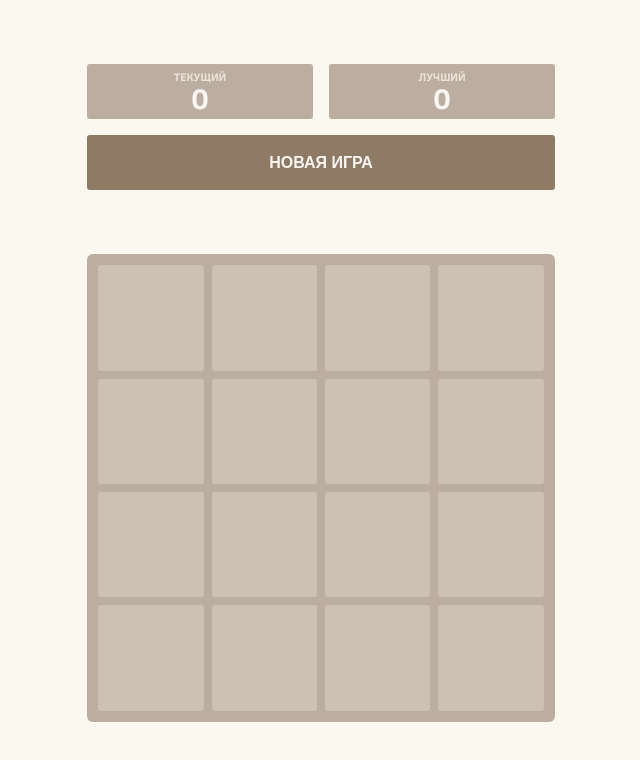
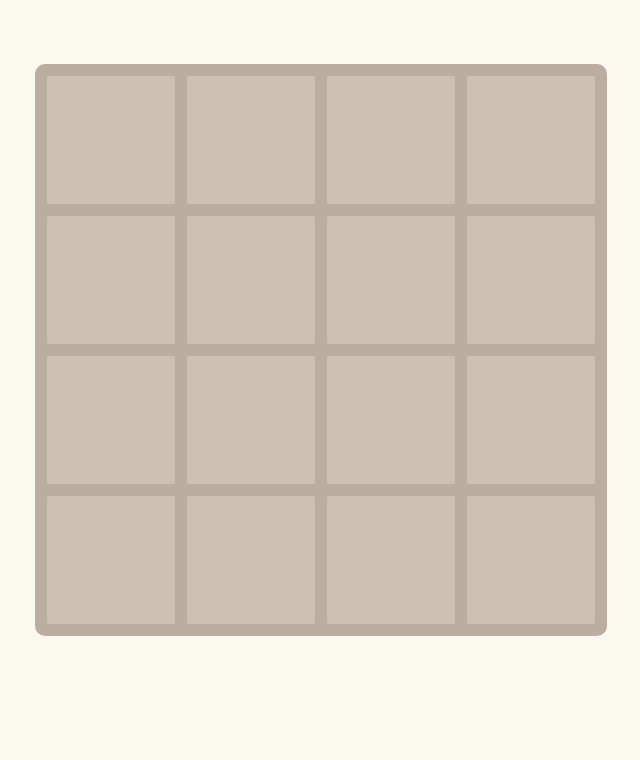
Before and after one commit to julfy-bs/2048, a website built with webpack: page index.html in a window 1280 px wide. Shown: the whole page, without its empty margins (319-959 px from the left). Built offline with nearby package versions, Linux system fonts and the light colour scheme; a web font is replaced by a local one.

Commit message:
feat: add game, board, cell, tile classes for base app functionality.

```diff
--- a/index.html
+++ b/index.html
@@ -6,55 +6,10 @@
         name="viewport">
   <meta content="ie=edge" http-equiv="X-UA-Compatible">
   <title>2048</title>
-  <link href="index.css" rel="stylesheet">
+  <link href="index.css" rel="stylesheet" type="text/html">
   <link href="src/shared/images/logo.svg" rel="shortcut icon" type="image/x-icon">
 </head>
 <body class="page">
-<header class="header">
-  <div class="header__wrapper">
-    <div class="score score_value_current">
-      <h2 class="score__title">Текущий</h2>
-      <span class="score__content">0</span>
-    </div>
-    <div class="score score_value_best">
-      <h2 class="score__title">Лучший</h2>
-      <span class="score__content">0</span>
-    </div>
-  </div>
-  <button aria-label="Начать новую игру" class="page__button restart" type="button">Новая игра</button>
-</header>
-<main class="page__content">
-  <div class="board">
-    <ul class="board__cells">
-      <li class="cell"></li>
-      <li class="cell"></li>
-      <li class="cell"></li>
-      <li class="cell"></li>
-      <li class="cell"></li>
-      <li class="cell"></li>
-      <li class="cell"></li>
-      <li class="cell"></li>
-      <li class="cell"></li>
-      <li class="cell"></li>
-      <li class="cell"></li>
-      <li class="cell"></li>
-      <li class="cell"></li>
-      <li class="cell"></li>
-      <li class="cell"></li>
-      <li class="cell"></li>
-    </ul>
-    <ul class="board__tiles">
-
-    </ul>
-  </div>
-</main>
-<footer class="footer">
-</footer>
-<template id="tile">
-  <li class="tile">
-    <span class="tile__content"></span>
-  </li>
-</template>
-<script src="src/features/index.js"></script>
+<canvas id="canvas">Если Вы видите это сообщение, то обновите, пожалуйста, браузер!</canvas>
 </body>
 </html>
--- a/package.json
+++ b/package.json
@@ -2,7 +2,7 @@
   "name": "2048",
   "version": "1.0.0",
   "description": "\"2048\" - пет проект для практики JS, вдохновленный популярной игрой 2048, написанной итальянским разработчиком Габриэле Чирулли.",
-  "main": "src/index.ts",
+  "main": "src/app/index.ts",
   "scripts": {
     "develop": "webpack-dev-server --mode development",
     "build": "webpack --mode production"
--- /dev/null
+++ b/src/app/index.ts
@@ -0,0 +1,145 @@
+import '../../index.css';
+import { Game } from '../features/game';
+import { Board } from '../shared/ui/components/board';
+import { Cell } from '../shared/ui/components/cell';
+import { Tile, TileConstructor } from '../shared/ui/components/tile';
+
+const canvas: HTMLCanvasElement = document.querySelector('#canvas');
+
+export type TPosition = {
+  x: number;
+  y: number;
+}
+
+export type TMap = {
+  x: number;
+  y: number;
+  value: Tile | null;
+}
+
+export type XCoordinate = number;
+export type YCoordinate = number;
+export type Coordinates = [XCoordinate, YCoordinate]
+
+const cellSize = 128;
+const boardSize = 572;
+const fontSize = 40;
+const fontColor = '#776e65';
+const padding = 12;
+const font = `Clear Sans, 'Helvetica Neue', 'Arial', sans-serif`;
+
+export const getRandomCoords = (min: number, max: number) => {
+  return Math.floor(Math.random() * (max - min) + min);
+};
+
+const coordinates: number[][] = [
+  [0, 0], [1, 0], [2, 0], [3, 0],
+  [0, 1], [1, 1], [2, 1], [3, 1],
+  [0, 2], [1, 2], [2, 2], [3, 2],
+  [0, 3], [1, 3], [2, 3], [3, 3],
+];
+
+const map: Map<number[], TMap> = new Map();
+map
+  .set(coordinates[0], { x: padding, y: padding, value: null })
+  .set(coordinates[1], { x: padding * 2 + cellSize, y: padding, value: null })
+  .set(coordinates[2], { x: padding * 3 + cellSize * 2, y: padding, value: null })
+  .set(coordinates[3], { x: padding * 4 + cellSize * 3, y: padding, value: null })
+  .set(coordinates[4], { x: padding, y: padding * 2 + cellSize, value: null })
+  .set(coordinates[5], { x: padding * 2 + cellSize, y: padding * 2 + cellSize, value: null })
+  .set(coordinates[6], { x: padding * 3 + cellSize * 2, y: padding * 2 + cellSize, value: null })
+  .set(coordinates[7], { x: padding * 4 + cellSize * 3, y: padding * 2 + cellSize, value: null })
+  .set(coordinates[8], { x: padding, y: padding * 3 + cellSize * 2, value: null })
+  .set(coordinates[9], { x: padding * 2 + cellSize, y: padding * 3 + cellSize * 2, value: null })
+  .set(
+    coordinates[10],
+    { x: padding * 3 + cellSize * 2, y: padding * 3 + cellSize * 2, value: null },
+  )
+  .set(
+    coordinates[11],
+    { x: padding * 4 + cellSize * 3, y: padding * 3 + cellSize * 2, value: null },
+  )
+  .set(coordinates[12], { x: padding, y: padding * 4 + cellSize * 3, value: null })
+  .set(coordinates[13], { x: padding * 2 + cellSize, y: padding * 4 + cellSize * 3, value: null })
+  .set(
+    coordinates[14],
+    { x: padding * 3 + cellSize * 2, y: padding * 4 + cellSize * 3, value: null },
+  )
+  .set(
+    coordinates[15],
+    { x: padding * 4 + cellSize * 3, y: padding * 4 + cellSize * 3, value: null },
+  );
+
+export type TBoard = {
+  index: number;
+  size: number;
+  color: string;
+  strokeColor: string;
+  padding: number;
+  font: string;
+  fontSize: number;
+  fontColor: string;
+  map: Map<number[], TMap>;
+}
+
+export type TCell = {
+  size: number;
+}
+
+export type Config = {
+  board: TBoard;
+  cell: TCell;
+}
+
+const gameConfig: Config = {
+  board: {
+    index: 4,
+    size: 4 * cellSize + padding * 5,
+    color: '#bbada0',
+    strokeColor: '#000',
+    padding: padding,
+    font: font,
+    fontSize: fontSize,
+    fontColor: fontColor,
+    map: map,
+  },
+  cell: {
+    size: cellSize,
+  },
+};
+
+const createTile = ({ ctx, coordinates, value, config }: TileConstructor) => {
+  return new Tile(
+    { ctx, coordinates, value, config },
+  );
+};
+
+const ctx = canvas.getContext('2d');
+canvas.width = boardSize;
+canvas.height = boardSize;
+const board = new Board(ctx, gameConfig);
+const game = new Game(ctx, gameConfig, board, coordinates);
+game.start(() => createTile);
+
+// // перенести в класс game
+// const objects: Tile[] = [
+//   new Tile({
+//     ctx,
+//     coordinates: coordinates[getRandomCoords(0, coordinates.length)],
+//     value: getRandomCoords(0, 100) > 90 ? 4 : 2,
+//     config: gameConfig,
+//   }),
+//   new Tile({
+//     ctx,
+//     coordinates: coordinates[getRandomCoords(0, coordinates.length)],
+//     value: getRandomCoords(0, 100) > 90 ? 4 : 2,
+//     config: gameConfig,
+//   }),
+// ];
+//
+// objects.forEach(objectToDraw => {
+//   game.createTile(objectToDraw);
+// });
+// const tile2 = new Tile(ctx, 2, {x: cellSize, y: cellSize * 3}, '#000', cellSize,
+// font, fontSize, '#776e65') tile.addTile(); tile.assignValue(); tile2.addTile();
+// tile2.assignValue();
--- a/src/features/game/index.ts
+++ b/src/features/game/index.ts
@@ -1,10 +1,99 @@
-import { IGame } from './model';
+import { Config, Coordinates, getRandomCoords, TMap, TPosition } from '../../app';
+import { Board } from '../../shared/ui/components/board';
+import { Cell } from '../../shared/ui/components/cell';
+import { Tile, TileConstructor } from '../../shared/ui/components/tile';
 
 /**
  * @class Game
  * @description Создает объект игры.
  */
-export class Game implements IGame{
-  constructor() {
+export class Game {
+  private readonly ctx: CanvasRenderingContext2D;
+  private config: Config;
+  private board: Board;
+  private objects: Tile[];
+  private freeCells: Coordinates[];
+  private coordinates: number[][];
+
+  constructor(
+    ctx: CanvasRenderingContext2D,
+    config: Config,
+    board: Board,
+    coordinates: number[][],
+  ) {
+    this.ctx = ctx;
+    this.board = board;
+    this.config = config;
+    this.objects = [];
+    this.freeCells = [];
+    this.coordinates = coordinates;
+  }
+
+  start(createTile: ({}: TileConstructor) => void) {
+    this.board.addBoard(() => {
+      const iterator = this.config.board.map.entries();
+      for (let i = 0; i < this.config.board.map.size; i++) {
+        const [key, value] = iterator.next().value;
+        const cell = new Cell({
+          ctx: this.ctx,
+          size: this.config.cell.size,
+          config: this.config,
+          coordinates: key,
+        });
+        cell.addCell();
+      }
+    });
+    createTile({
+      ctx: this.ctx,
+    // @ts-ignore
+      coordinates: this.coordinates[getRandomCoords(0, this.coordinates.length)],
+      value: getRandomCoords(0, 100) > 90 ? 4 : 2,
+      config: this.config,
+    });
+    this.objects.forEach(objectToDraw => {
+      this.createTile(objectToDraw);
+    });
+  }
+
+  createTile(tile: Tile): void {
+    const iterator = this.config.board.map.entries();
+    let i = 0;
+    const [x, y] = tile.coordinates;
+
+    while (i < this.config.board.map.size) {
+      const [[mapX, mapY], value]: [Coordinates, TMap] = iterator.next().value;
+
+      if (
+        x === mapX
+        && y === mapY
+      ) {
+
+        this.config.board.map.set(tile.coordinates, {
+          ...value,
+          value: tile,
+        });
+        tile.addTile();
+        tile.assignValue();
+        this.objects.push(tile);
+      }
+      i++;
+    }
+    this.findFreeCells();
+    console.log(this.freeCells);
+    console.log(this.objects);
+  }
+
+  findFreeCells() {
+    const iterator = this.config.board.map.entries();
+    let i = 0;
+
+    while (i < this.config.board.map.size) {
+      const [key, value]: [Coordinates, TMap] = iterator.next().value;
+
+      if (value.value === null) {
+        this.freeCells.push(key);
+      }
+      i++;
+    }
   }
 }
--- a/src/features/index.js
+++ b/src/features/index.js
@@ -82,7 +82,7 @@ const createTile = (template, value = 'default') => {
   } else {
     setTileValue(tileClone, tileCloneContent, value);
   }
-  console.log(tileClone);
+  // console.log(tileClone);
 
   return tileClone;
 };
@@ -99,7 +99,7 @@ const mergeTiles = () => {
 arrowsArray.forEach(item => {
   document.addEventListener('keydown', (e) => {
     if (e.key === item) {
-      console.log(item);
+      // console.log(item);
       const tile = createTile(tileTemplate);
       addTile(tile);
     }
--- a/src/index.ts
+++ /dev/null
@@ -1 +0,0 @@
-import "../index.css";
--- /dev/null
+++ b/src/shared/ui/components/board/index.ts
@@ -0,0 +1,26 @@
+import { Config } from '../../../../app';
+
+export class Board {
+  private readonly ctx: CanvasRenderingContext2D;
+  private map: any;
+  private color: string;
+  private readonly size: number;
+
+  constructor(
+    ctx: CanvasRenderingContext2D,
+    config: Config
+    ) {
+    this.ctx = ctx;
+    this.map = config.board.map;
+    this.color = config.board.color;
+    this.size = config.board.size;
+  }
+
+  addBoard(drawCells: () => void): void {
+    this.ctx.fillStyle = this.color;
+    this.ctx.beginPath();
+    this.ctx.roundRect(0, 0, this.size, this.size, [10]);
+    this.ctx.fill();
+    drawCells();
+  }
+}
--- /dev/null
+++ b/src/shared/ui/components/cell/index.ts
@@ -0,0 +1,38 @@
+import { Config } from '../../../../app';
+
+export class Cell {
+  readonly ctx: CanvasRenderingContext2D;
+  x: number;
+  y: number;
+  color: string;
+  size: number;
+  coordinates: number[];
+  protected config: Config;
+
+  constructor({
+    ctx,
+    size,
+    coordinates,
+    config
+  }: any) {
+    this.ctx = ctx;
+    this.size = size;
+    this.config = config;
+    this.color = 'rgba(238, 228, 218, 0.35)';
+    this.coordinates = coordinates;
+    this.x = this.config.board?.map?.get(coordinates)?.x;
+    this.y = this.config.board?.map?.get(coordinates)?.y;
+  }
+
+  addCell() {
+    this.ctx.fillStyle = this.color;
+    this.ctx.beginPath();
+    this.ctx.roundRect(this.x, this.y, this.size, this.size, [2]);
+    this.ctx.fill();
+    this.insertTile();
+  }
+
+  insertTile() {
+    // console.log(this.coordinates, this.x, this.y);
+  }
+}
--- /dev/null
+++ b/src/shared/ui/components/tile/index.ts
@@ -0,0 +1,103 @@
+import { Config, Coordinates } from '../../../../app';
+import { colorsMap } from '../../../utils/constants/colors';
+import { Cell } from '../cell';
+
+interface ITile {
+  x: number;
+  y: number;
+  readonly ctx: CanvasRenderingContext2D;
+  value: number;
+  color: string;
+  readonly strokeColor: string;
+  readonly size: number;
+  fontSize: number;
+  font: string;
+  shadow: string;
+  fontColor: string | CanvasGradient | CanvasPattern;
+  coordinates: number[];
+  config: Config;
+}
+
+export type TileConstructor = {
+  ctx: CanvasRenderingContext2D;
+  coordinates: number[];
+  value: number;
+  config: Config;
+}
+
+export class Tile extends Cell implements ITile {
+  x: number;
+  y: number;
+  readonly ctx: CanvasRenderingContext2D;
+  value: number;
+  color: string;
+  readonly strokeColor: string;
+  readonly size: number;
+  fontSize: number;
+  font: string;
+  shadow: string;
+  fontColor: string | CanvasGradient | CanvasPattern;
+  coordinates: number[];
+  config: Config;
+
+  constructor({
+    ctx,
+    coordinates,
+    value,
+    config,
+  }: TileConstructor) {
+    super({
+      ctx,
+      size: config.cell.size,
+      config,
+      coordinates,
+    });
+    this.config = config;
+    this.value = value;
+    this.strokeColor = config.board.strokeColor;
+    this.ctx = ctx;
+    this.size = config.cell.size;
+    this.font = config.board.font;
+    this.fontSize = config.board.fontSize;
+    this.fontColor = config.board.fontColor;
+    this.coordinates = coordinates;
+    this.x = config.board?.map?.get(coordinates)?.x;
+    this.y = config.board?.map?.get(coordinates)?.y;
+  }
+
+  _assignColor() {
+    const colors = Object.entries(colorsMap);
+    let i = 0;
+    while (i < colors.length) {
+      if (+colors[i][0] === this.value) {
+        this.color = colors[i][1];
+      }
+      if (this.value < 8) {
+        this.fontColor = '#776e65';
+      } else {
+        this.fontColor = '#f9f6f2';
+      }
+      i++;
+    }
+  }
+
+  assignValue = () => {
+    this.ctx.font = `bold ${ this.fontSize }px ${ this.font }`;
+    this.ctx.textAlign = 'center';
+    this.ctx.fillStyle = this.fontColor;
+    // console.log(this.x, this.y);
+    this.ctx.fillText(
+      this.value.toString(),
+      this.x + this.size / 2,
+      this.y + this.size / 2 + this.fontSize / 2.5,
+    );
+  };
+
+  addTile = (): void => {
+    this._assignColor();
+    this.ctx.fillStyle = this.color;
+    this.ctx.beginPath();
+    this.ctx.roundRect(this.x, this.y, this.size, this.size, [2]);
+    this.ctx.fill();
+  };
+}
--- /dev/null
+++ b/src/shared/utils/constants/colors.ts
@@ -0,0 +1,17 @@
+export const colorsMap = {
+  '2': '#eee4da',
+  '4': '#ece0c7',
+  '8': '#f2b176',
+  '16': '#f59564',
+  '32': '#f67b5e',
+  '64': '#f55a37',
+  '128': '#edd072',
+  '256': '#edcc62',
+  '512': '#efc752',
+  '1024': '#ecc43e',
+  '2048': '#e9bf2c',
+  '4096': '#ff3d40',
+  '8192': '#ff1e20',
+  '16384': '#ff1e1d',
+  '32768': '#ff1e20',
+}
--- a/webpack.config.js
+++ b/webpack.config.js
@@ -3,7 +3,7 @@ const MiniCssExtractPlugin = require("mini-css-extract-plugin");
 const path = require('path');
 
 module.exports = {
-  entry: './src/index.ts',
+  entry: './src/app/index.ts',
   module: {
     rules: [
       {
```
Also changed, not shown: old.html (added, +60 -0 lines).
